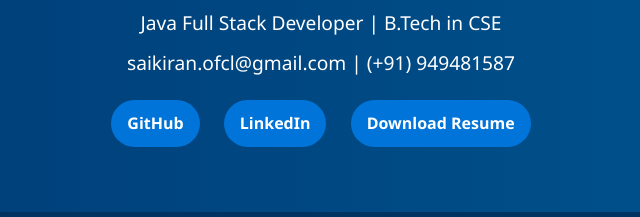
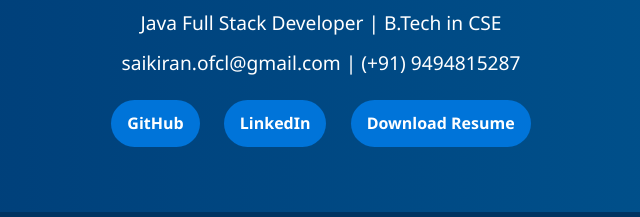
Before and after one commit to Saikiran-287/portfolio, a plain HTML site: page index.html in a window 1280 px wide. Shown: the part 145-362 px from the top of the page, 319-959 px from the left. Drawn offline with Linux system fonts and the light colour scheme.

Commit message:
Update index.html

```diff
--- a/index.html
+++ b/index.html
@@ -11,7 +11,7 @@
     <div class="container">
       <h1>P. Sai Kiran</h1>
       <p>Java Full Stack Developer | B.Tech in CSE</p>
-      <p>saikiran.ofcl@gmail.com | (+91) 949481587</p>
+      <p>saikiran.ofcl@gmail.com | (+91) 9494815287</p>
       <div class="socials">
         <a href="https://github.com/Saikiran-287" target="_blank">GitHub</a>
         <a href="https://www.linkedin.com/in/sai-kiran-p-406028268" target="_blank">LinkedIn</a>
```
